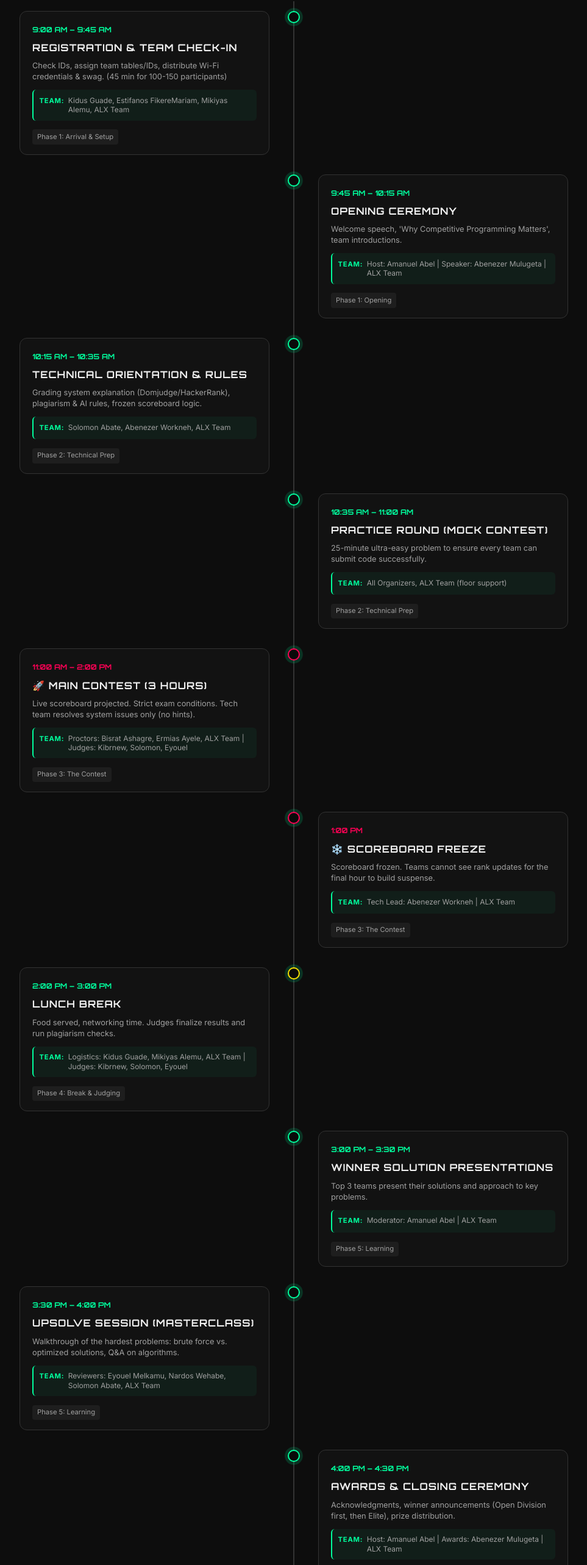
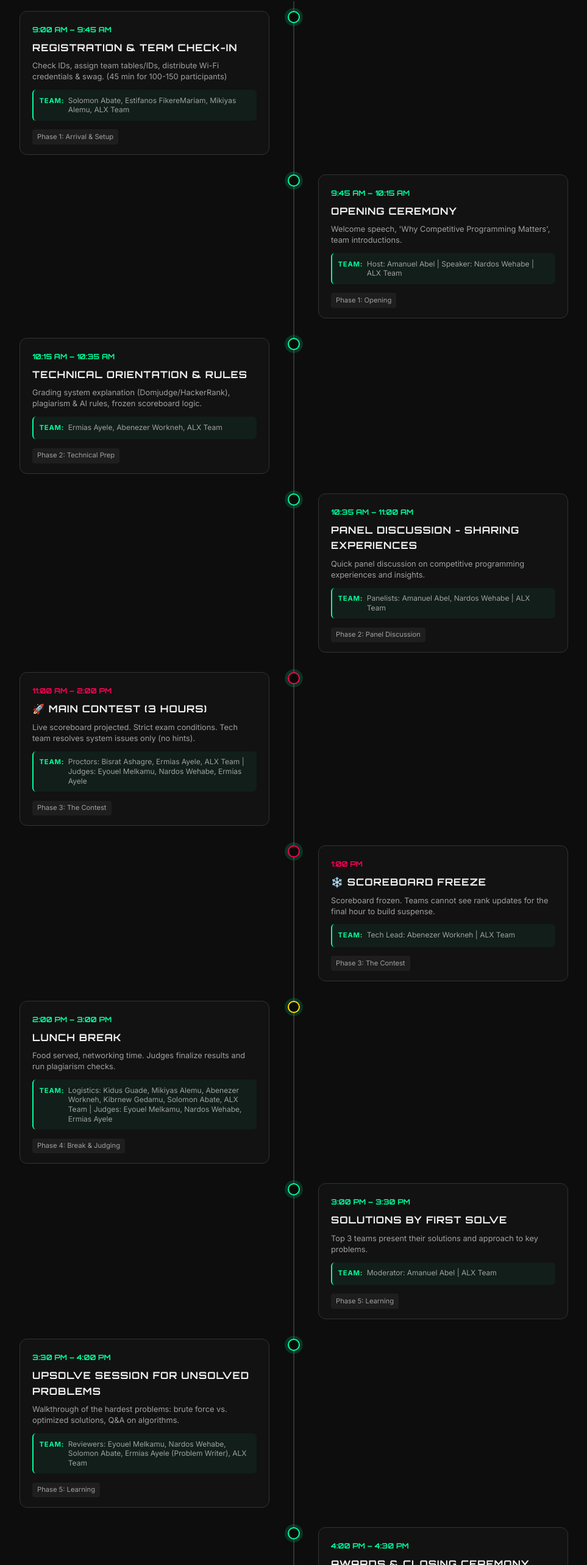
Before and after one commit to BisratJ/hackathon_outline, a React (Vite) app: page / in a window 1280 px wide. Shown: the part 1479-4045 px from the top of the page at 61% size, without its empty margins (158-1121 px from the left). Built offline with nearby package versions, Linux system fonts and the light colour scheme.

Commit message:
update: Revise team assignments and replace Practice Round with Panel Discussion

```diff
--- a/src/components/Agenda.jsx
+++ b/src/components/Agenda.jsx
@@ -8,7 +8,7 @@ const Agenda = () => {
             phase: "Phase 1: Arrival & Setup",
             title: "Registration & Team Check-in",
             details: "Check IDs, assign team tables/IDs, distribute Wi-Fi credentials & swag. (45 min for 100-150 participants)",
-            team: "Kidus Guade, Estifanos FikereMariam, Mikiyas Alemu, ALX Team",
+            team: "Solomon Abate, Estifanos FikereMariam, Mikiyas Alemu, ALX Team",
             type: "logistics"
         },
         {
@@ -16,7 +16,7 @@ const Agenda = () => {
             phase: "Phase 1: Opening",
             title: "Opening Ceremony",
             details: "Welcome speech, 'Why Competitive Programming Matters', team introductions.",
-            team: "Host: Amanuel Abel | Speaker: Abenezer Mulugeta | ALX Team",
+            team: "Host: Amanuel Abel | Speaker: Nardos Wehabe | ALX Team",
             type: "ceremony"
         },
         {
@@ -24,15 +24,15 @@ const Agenda = () => {
             phase: "Phase 2: Technical Prep",
             title: "Technical Orientation & Rules",
             details: "Grading system explanation (Domjudge/HackerRank), plagiarism & AI rules, frozen scoreboard logic.",
-            team: "Solomon Abate, Abenezer Workneh, ALX Team",
+            team: "Ermias Ayele, Abenezer Workneh, ALX Team",
             type: "technical"
         },
         {
             time: "10:35 AM – 11:00 AM",
-            phase: "Phase 2: Technical Prep",
-            title: "Practice Round (Mock Contest)",
-            details: "25-minute ultra-easy problem to ensure every team can submit code successfully.",
-            team: "All Organizers, ALX Team (floor support)",
+            phase: "Phase 2: Panel Discussion",
+            title: "Panel Discussion - Sharing Experiences",
+            details: "Quick panel discussion on competitive programming experiences and insights.",
+            team: "Panelists: Amanuel Abel, Nardos Wehabe | ALX Team",
             type: "technical"
         },
         {
@@ -40,7 +40,7 @@ const Agenda = () => {
             phase: "Phase 3: The Contest",
             title: "🚀 MAIN CONTEST (3 Hours)",
             details: "Live scoreboard projected. Strict exam conditions. Tech team resolves system issues only (no hints).",
-            team: "Proctors: Bisrat Ashagre, Ermias Ayele, ALX Team | Judges: Kibrnew, Solomon, Eyouel",
+            team: "Proctors: Bisrat Ashagre, Ermias Ayele, ALX Team | Judges: Eyouel Melkamu, Nardos Wehabe, Ermias Ayele",
             type: "contest"
         },
         {
@@ -56,13 +56,13 @@ const Agenda = () => {
             phase: "Phase 4: Break & Judging",
             title: "Lunch Break",
             details: "Food served, networking time. Judges finalize results and run plagiarism checks.",
-            team: "Logistics: Kidus Guade, Mikiyas Alemu, ALX Team | Judges: Kibrnew, Solomon, Eyouel",
+            team: "Logistics: Kidus Guade, Mikiyas Alemu, Abenezer Workneh, Kibrnew Gedamu, Solomon Abate, ALX Team | Judges: Eyouel Melkamu, Nardos Wehabe, Ermias Ayele",
             type: "break"
         },
         {
             time: "3:00 PM – 3:30 PM",
             phase: "Phase 5: Learning",
-            title: "Winner Solution Presentations",
+            title: "Solutions By First Solve",
             details: "Top 3 teams present their solutions and approach to key problems.",
             team: "Moderator: Amanuel Abel | ALX Team",
             type: "education"
@@ -70,9 +70,9 @@ const Agenda = () => {
         {
             time: "3:30 PM – 4:00 PM",
             phase: "Phase 5: Learning",
-            title: "Upsolve Session (Masterclass)",
+            title: "Upsolve Session for Unsolved Problems",
             details: "Walkthrough of the hardest problems: brute force vs. optimized solutions, Q&A on algorithms.",
-            team: "Reviewers: Eyouel Melkamu, Nardos Wehabe, Solomon Abate, ALX Team",
+            team: "Reviewers: Eyouel Melkamu, Nardos Wehabe, Solomon Abate, Ermias Ayele (Problem Writer), ALX Team",
             type: "education"
         },
         {
```
